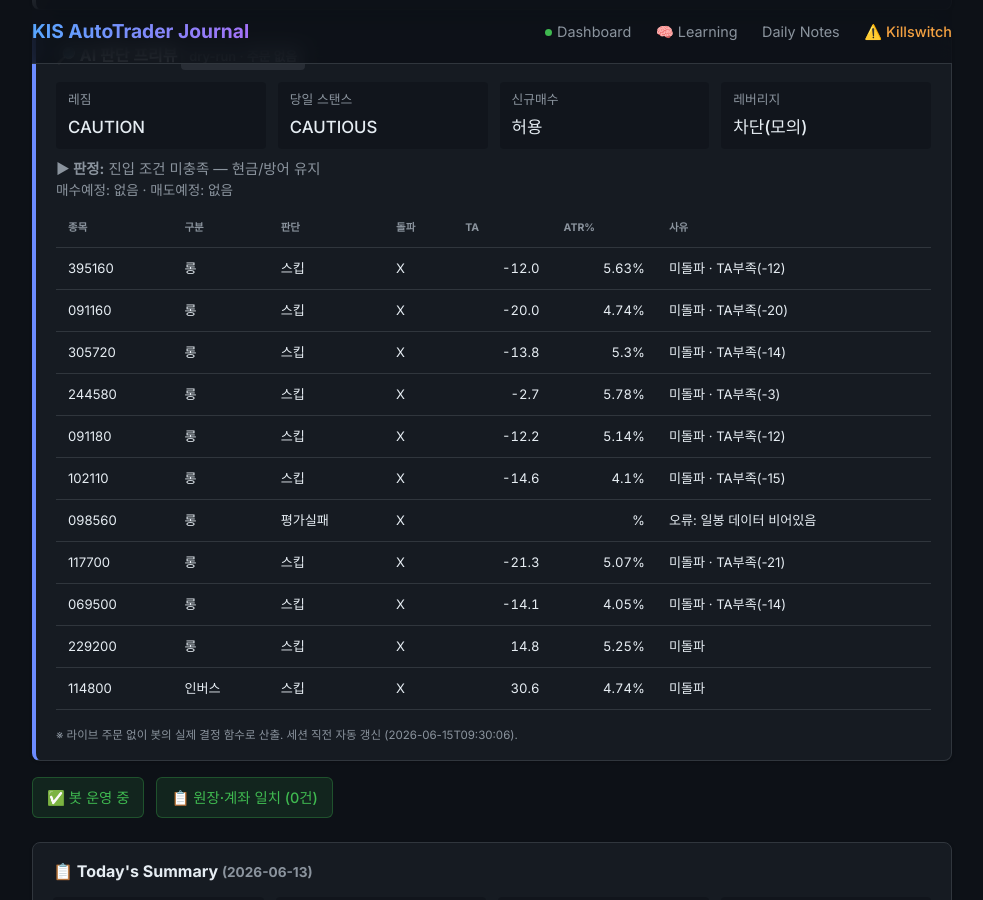
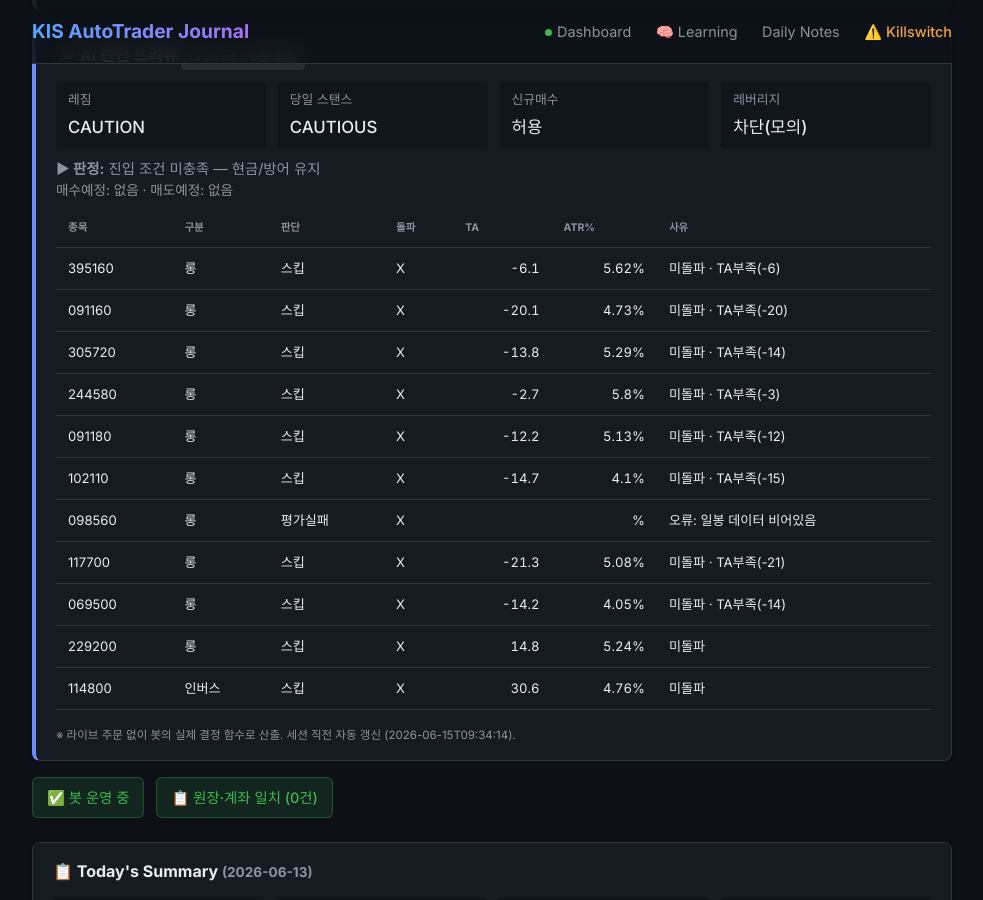
Before and after one commit to BudongJW/kis-trading-journal, a Jekyll site: the page built from index.html, in a window 1280 px wide and 900 px high, scrolled down 788 px. Shown: the whole window, without its empty margins (148-1131 px from the left). Built offline with Jekyll 4.4.1, drawn with Linux system fonts in a browser that asks for light colours; nearby versions of some CDN libraries.

Commit message:
auto: dry-run preview 06-15 00:34Z

```diff
--- a/_data/dry_run.json
+++ b/_data/dry_run.json
@@ -1,5 +1,5 @@
 {
-  "generated_at": "2026-06-15T09:30:06",
+  "generated_at": "2026-06-15T09:34:14",
   "mode": "DRY-RUN (읽기 전용, 주문 없음)",
   "market": {
     "regime": "CAUTION",
@@ -26,18 +26,18 @@
       "type": "롱",
       "decision": "스킵",
       "breakout": false,
-      "ta": -12.0,
-      "atr_pct": 5.63,
+      "ta": -6.1,
+      "atr_pct": 5.62,
       "fee_gate_ok": true,
-      "why_skip": "미돌파 · TA부족(-12)"
+      "why_skip": "미돌파 · TA부족(-6)"
     },
     {
       "symbol": "091160",
       "type": "롱",
       "decision": "스킵",
       "breakout": false,
-      "ta": -20.0,
-      "atr_pct": 4.74,
+      "ta": -20.1,
+      "atr_pct": 4.73,
       "fee_gate_ok": true,
       "why_skip": "미돌파 · TA부족(-20)"
     },
@@ -47,7 +47,7 @@
       "decision": "스킵",
       "breakout": false,
       "ta": -13.8,
-      "atr_pct": 5.3,
+      "atr_pct": 5.29,
       "fee_gate_ok": true,
       "why_skip": "미돌파 · TA부족(-14)"
     },
@@ -57,7 +57,7 @@
       "decision": "스킵",
       "breakout": false,
       "ta": -2.7,
-      "atr_pct": 5.78,
+      "atr_pct": 5.8,
       "fee_gate_ok": true,
       "why_skip": "미돌파 · TA부족(-3)"
     },
@@ -67,7 +67,7 @@
       "decision": "스킵",
       "breakout": false,
       "ta": -12.2,
-      "atr_pct": 5.14,
+      "atr_pct": 5.13,
       "fee_gate_ok": true,
       "why_skip": "미돌파 · TA부족(-12)"
     },
@@ -76,7 +76,7 @@
       "type": "롱",
       "decision": "스킵",
       "breakout": false,
-      "ta": -14.6,
+      "ta": -14.7,
       "atr_pct": 4.1,
       "fee_gate_ok": true,
       "why_skip": "미돌파 · TA부족(-15)"
@@ -93,7 +93,7 @@
       "decision": "스킵",
       "breakout": false,
       "ta": -21.3,
-      "atr_pct": 5.07,
+      "atr_pct": 5.08,
       "fee_gate_ok": true,
       "why_skip": "미돌파 · TA부족(-21)"
     },
@@ -102,7 +102,7 @@
       "type": "롱",
       "decision": "스킵",
       "breakout": false,
-      "ta": -14.1,
+      "ta": -14.2,
       "atr_pct": 4.05,
       "fee_gate_ok": true,
       "why_skip": "미돌파 · TA부족(-14)"
@@ -113,7 +113,7 @@
       "decision": "스킵",
       "breakout": false,
       "ta": 14.8,
-      "atr_pct": 5.25,
+      "atr_pct": 5.24,
       "fee_gate_ok": true,
       "why_skip": "미돌파"
     },
@@ -123,7 +123,7 @@
       "decision": "스킵",
       "breakout": false,
       "ta": 30.6,
-      "atr_pct": 4.74,
+      "atr_pct": 4.76,
       "fee_gate_ok": true,
       "why_skip": "미돌파"
     }
```
